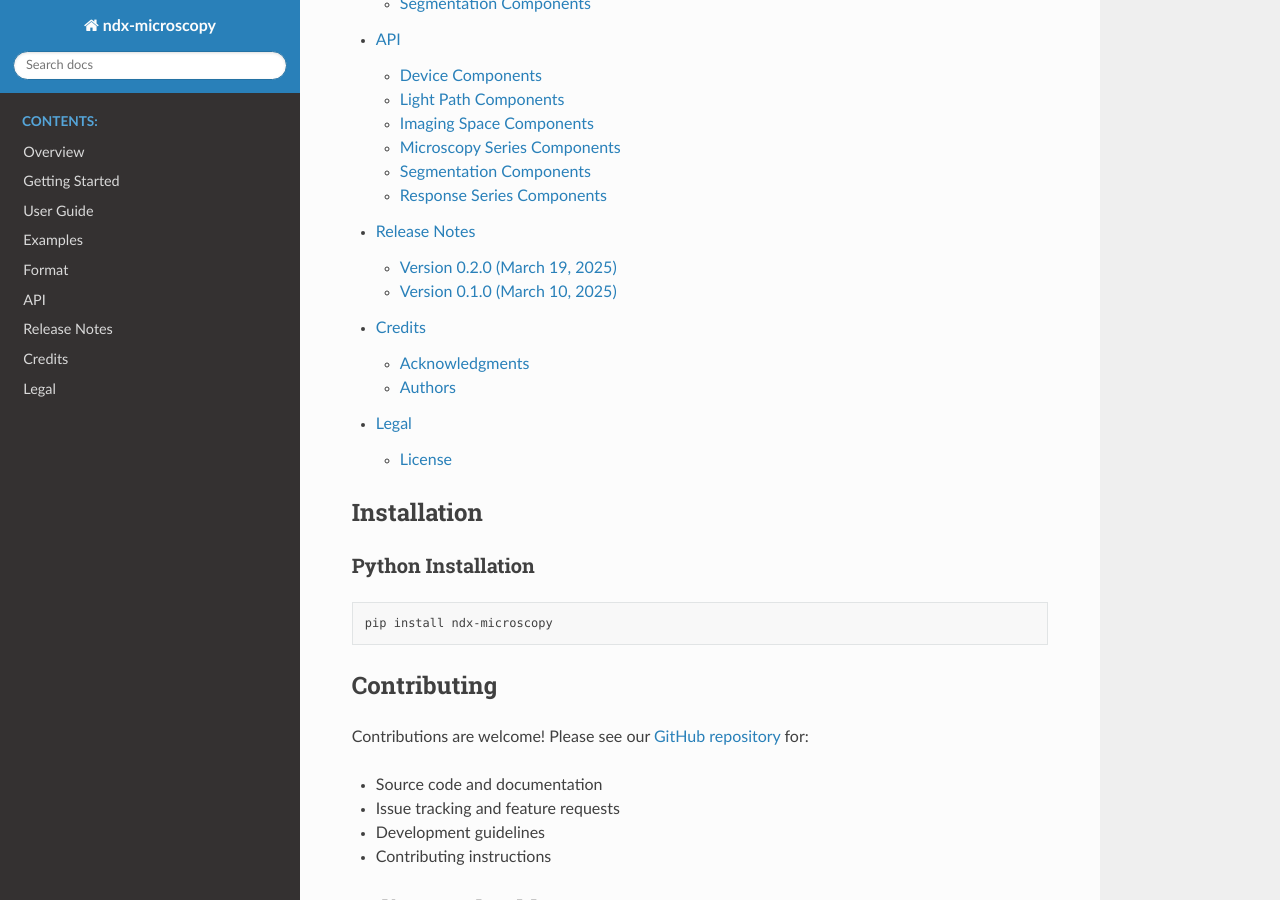
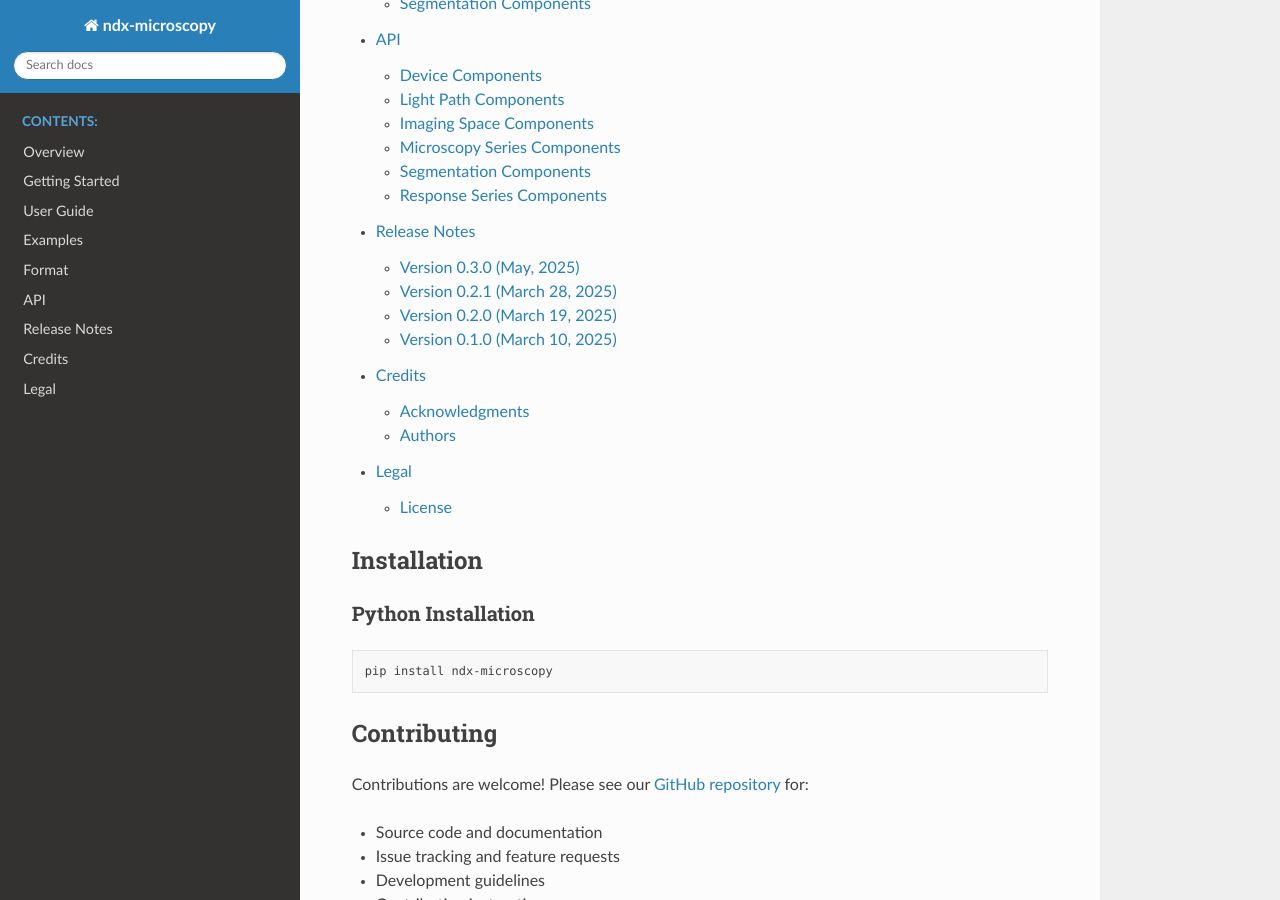
Before and after one commit to catalystneuro/ndx-microscopy, a Sphinx documentation site: the page built from docs/source/index.rst, in a window 1280 px wide and 900 px high, scrolled down 1313 px. Built offline with Sphinx 7.4.7 and the Read the Docs theme 3.1.0, drawn with Linux system fonts in a browser that asks for light colours.

Commit message:
Update release notes and changelog for version 0.3.0: document segmentation class refactor

```diff
--- a/docs/source/release_notes.rst
+++ b/docs/source/release_notes.rst
@@ -3,6 +3,24 @@
 *************
 Release Notes
 *************
+
+Version 0.3.0 (May, 2025)
+==============================
+
+Deprecations and Changes
+-------------------------
+
+* Refactored segmentation classes:
+  * Renamed ``Segmentation2D`` to ``PlanarSegmentation``
+  * Renamed ``Segmentation3D`` to ``VolumetricSegmentation``
+
+Version 0.2.1 (March 28, 2025)
+==============================
+
+Bug Fixes
+---------
+
+* Fixed version in namespace YAML file and docs
 
 Version 0.2.0 (March 19, 2025)
 ==============================
```
Also changed, not shown: CHANGELOG.md (+8 -0 lines).
